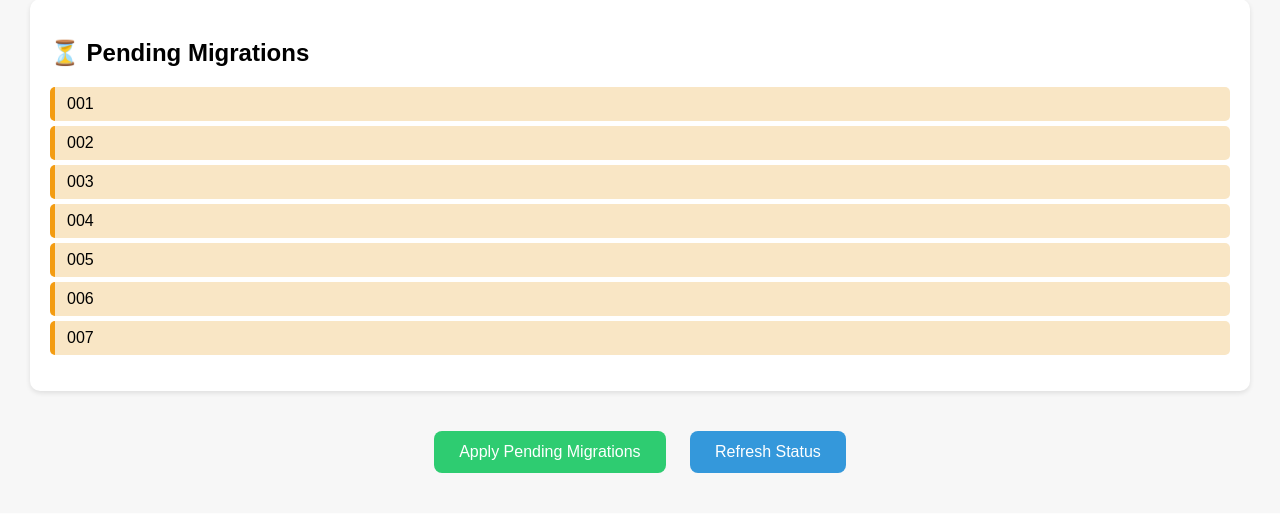
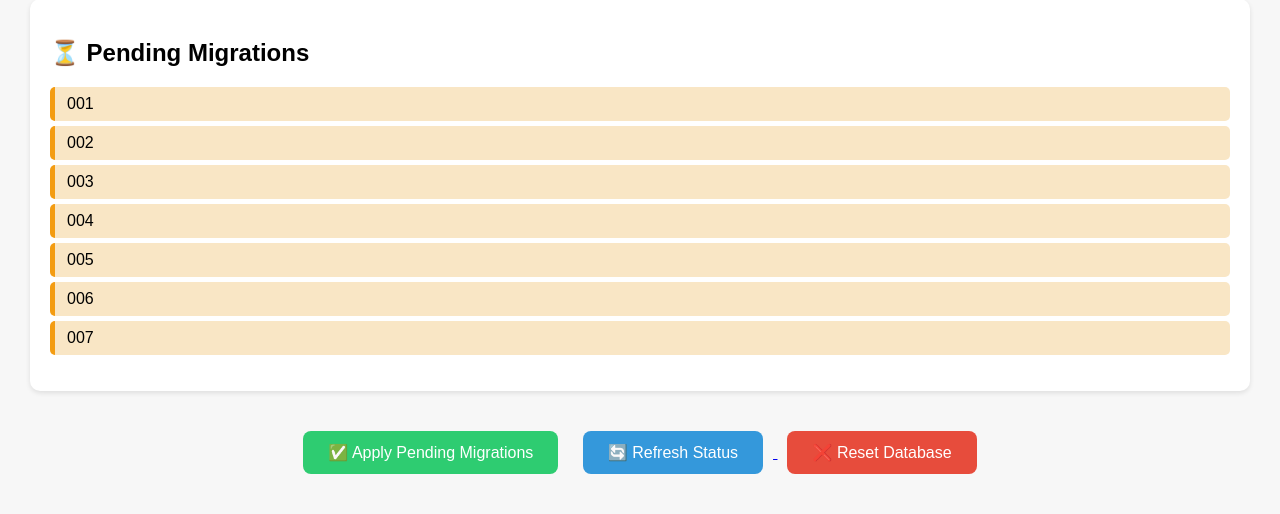
Before and after one commit to ajstarks117/DB-MigrateX, a Flask app: page / in a window 1280 px wide. Shown: the part 360-874 px from the top of the page. Before the commit the page ends 833 px from the top, so only its background shows below. Run offline with Flask 3, Linux system fonts and the light colour scheme; data comes from the database, SQL or seed files in the repository; some libraries are stand-ins or nearby versions.

Commit message:
added reset button

```diff
--- a/schema-migration-manager/app.py
+++ b/schema-migration-manager/app.py
@@ -87,5 +87,37 @@
     return "<br>".join(output)
 
 
+@app.route("/reset")
+def reset_db():
+    import mysql.connector
+    from mysql.connector import errorcode
+
+    dbname = db_config.get("dbname")
+    user = db_config.get("user")
+    password = db_config.get("password")
+    host = db_config.get("host")
+    port = db_config.get("port")
+
+    try:
+        # Connect without database first
+        conn = mysql.connector.connect(
+            user=user, password=password, host=host, port=port
+        )
+        cursor = conn.cursor()
+
+        # Drop DB
+        cursor.execute(f"DROP DATABASE IF EXISTS {dbname}")
+        cursor.execute(f"CREATE DATABASE {dbname}")
+
+        conn.commit()
+        cursor.close()
+        conn.close()
+
+        return "✅ Database has been reset successfully!<br>Go back and refresh the homepage."
+
+    except Exception as e:
+        return f"❌ ERROR resetting DB: {e}"
+
+
 if __name__ == "__main__":
     app.run(debug=True)
--- a/schema-migration-manager/static/css/style.css
+++ b/schema-migration-manager/static/css/style.css
@@ -50,8 +50,10 @@
   border: none;
   border-radius: 8px;
   cursor: pointer;
+  transition: 0.2s;
 }
 
+/* Apply Button */
 .btn-apply {
   background-color: #2ecc71;
   color: white;
@@ -61,6 +63,7 @@
   background-color: #27ae60;
 }
 
+/* Refresh Button */
 .btn-refresh {
   background-color: #3498db;
   color: white;
@@ -69,3 +72,13 @@
 .btn-refresh:hover {
   background-color: #2980b9;
 }
+
+/* ✅ RESET BUTTON (NEW) */
+.btn-reset {
+  background-color: #e74c3c;
+  color: white;
+}
+
+.btn-reset:hover {
+  background-color: #c0392b;
+}
--- a/schema-migration-manager/templates/index.html
+++ b/schema-migration-manager/templates/index.html
@@ -40,11 +40,15 @@
     <!-- Buttons -->
     <div class="btn-box">
       <button onclick="applyMigrations()" class="btn btn-apply">
-        Apply Pending Migrations
+        ✅ Apply Pending Migrations
       </button>
 
       <a href="/">
-        <button class="btn btn-refresh">Refresh Status</button>
+        <button class="btn btn-refresh">🔄 Refresh Status</button>
+      </a>
+
+      <a href="/reset">
+        <button class="btn btn-reset">❌ Reset Database</button>
       </a>
     </div>
   </body>
```
